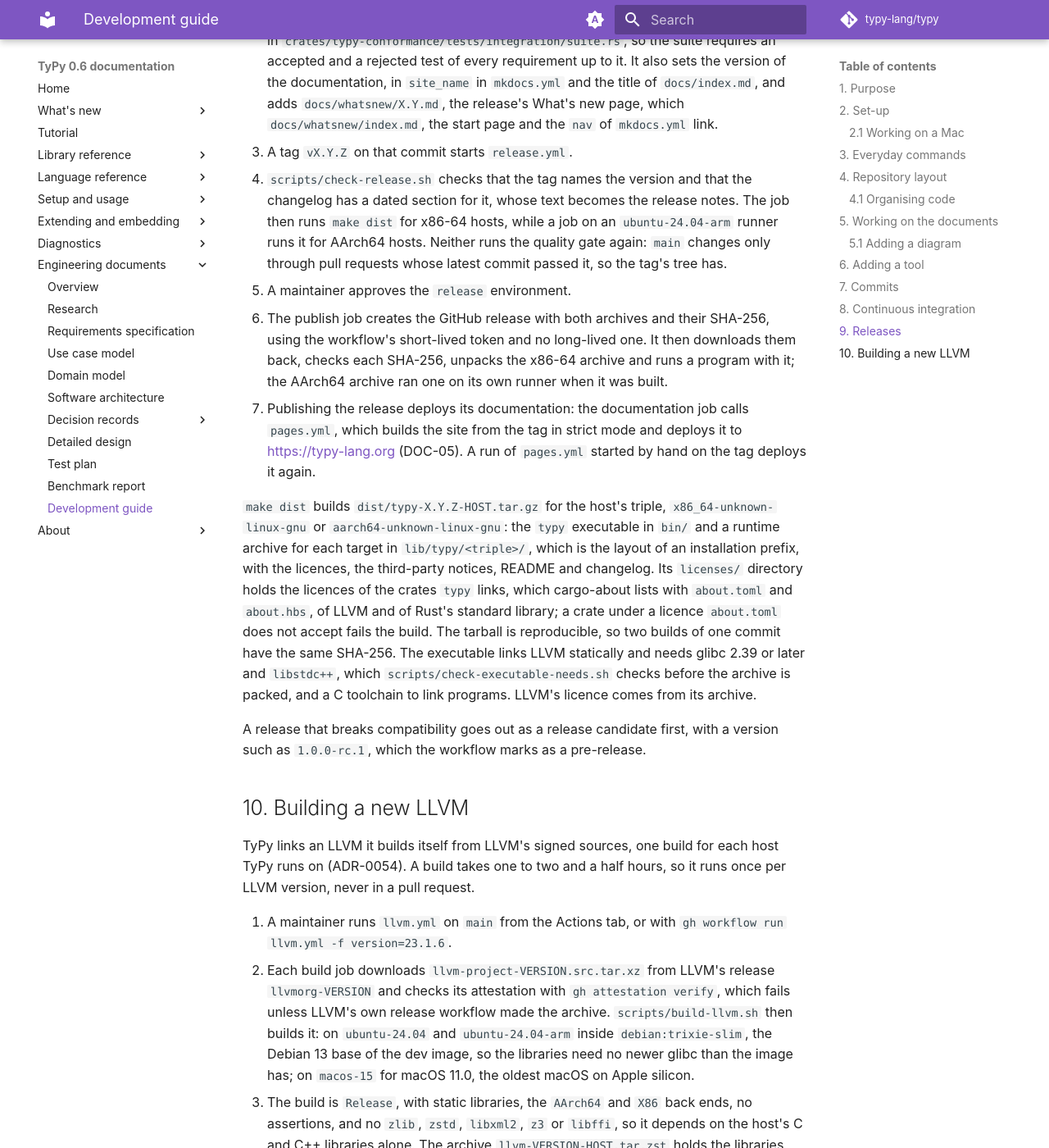
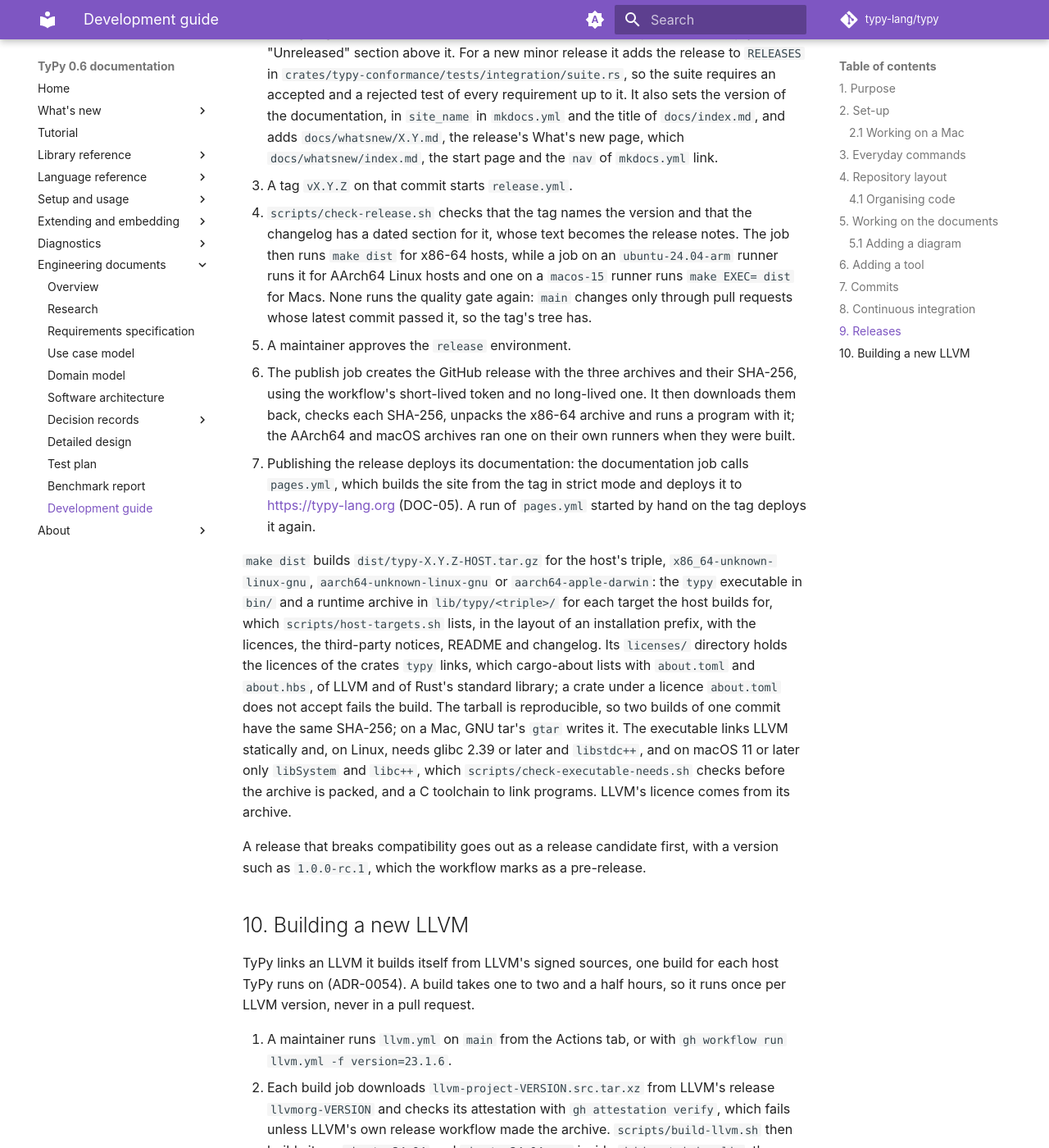
Before and after one commit to typy-lang/typy, an MkDocs documentation site: the page built from docs/development/development-guide.md, in a window 1280 px wide and 1400 px high, scrolled down 10359 px. Shown: the whole window at 82% size. Built offline with MkDocs 1.6.1 and Material for MkDocs 9.7.7, drawn with Linux system fonts in a browser that asks for light colours; comment, search, counter and statistics services are not loaded; some of the changed text lies outside the part shown.

Commit message:
Build the macOS release archive on a macos-15 runner

```diff
--- a/docs/development/development-guide.md
+++ b/docs/development/development-guide.md
@@ -225,11 +225,11 @@ to GitHub Pages.
 | `ci.yml` | Quality gate and package | Every pull request | `make check`, then `make dist`; for a pull request of documents alone, the light run below |
 | `ci.yml` | Miri and fuzzing | On demand, before a release | `make miri`, then `FUZZ_SECONDS=1800 make fuzz`; the inputs that crashed are kept as an artifact |
 | `ci.yml` | AArch64 tests | Every pull request but one of documents alone, on an `ubuntu-24.04-arm` runner | `make test`: every unit, integration and conformance test natively, and the conformance suite built for x86-64 under `qemu-x86_64` (NFR-16), then `make dist`; built with line tables for debug information, since the runner has 14 GB of disk |
-| `ci.yml` | macOS tests | Every pull request but one of documents alone, on a `macos-15` runner | `make EXEC= test` natively, with the LLVM `llvm.lock` pins from GitHub's Actions cache and the CPython oracles installed with uv (NFR-17, ADR-0055); the sanitizer run and the other architecture under qemu stay on Linux |
+| `ci.yml` | macOS tests | Every pull request but one of documents alone, on a `macos-15` runner | `make EXEC= test` natively, with the LLVM `llvm.lock` pins from the local action `pinned-llvm` and the CPython oracles installed with uv (NFR-17, ADR-0055), then `make EXEC= dist`; the sanitizer run and the other architecture under qemu stay on Linux |
 | `ci.yml` | Dependency review | Every pull request | Fails on a new dependency with a known vulnerability |
 | `image-cache.yml` | Dev image | A push to `main` that changes `.devcontainer/`, `rust-toolchain.toml` or the dev image action, for x86-64 and arm64; on demand | Builds the dev image into GitHub's Actions cache, which the jobs below read |
 | `codeql.yml` | Analyze | Every push to `main` that changes more than documents, and weekly | Code scanning of the Rust sources and the workflows, leaving out the test files that `.github/codeql/codeql-config.yml` lists |
-| `release.yml` | Check and build, Build for AArch64 hosts, Publish, then Documentation | A tag `vX.Y.Z` | Section 9 |
+| `release.yml` | Check and build, Build for AArch64 hosts, Build for macOS, Publish, then Documentation | A tag `vX.Y.Z` | Section 9 |
 | `llvm.yml` | Build for each host, then Publish | On demand, once per LLVM version | Section 10 |
 | `pages.yml` | Build the site, then Deploy | Called by `release.yml` once a release is created; a release published by hand; on demand, on a release tag | Builds the site with `scripts/build-docs.sh` on the runner after `astral-sh/setup-uv`, without the dev image, and deploys it to GitHub Pages at <https://typy-lang.org> (DOC-05) |
 
@@ -290,33 +290,36 @@ each release's branch stays on origin and an issue can be traced to it.
 4. `scripts/check-release.sh` checks that the tag names the version and that
    the changelog has a dated section for it, whose text becomes the release
    notes. The job then runs `make dist` for x86-64 hosts, while a job on an
-   `ubuntu-24.04-arm` runner runs it for AArch64 hosts. Neither runs the
-   quality gate again: `main` changes only through pull requests whose latest
+   `ubuntu-24.04-arm` runner runs it for AArch64 Linux hosts and one on a
+   `macos-15` runner runs `make EXEC= dist` for Macs. None runs the quality
+   gate again: `main` changes only through pull requests whose latest
    commit passed it, so the tag's tree has.
 5. A maintainer approves the `release` environment.
-6. The publish job creates the GitHub release with both archives and their
-   SHA-256, using the workflow's short-lived token and no long-lived one.
-   It then downloads them back, checks each SHA-256, unpacks the x86-64
-   archive and runs a program with it; the AArch64 archive ran one on its
-   own runner when it was built.
+6. The publish job creates the GitHub release with the three archives and
+   their SHA-256, using the workflow's short-lived token and no long-lived
+   one. It then downloads them back, checks each SHA-256, unpacks the
+   x86-64 archive and runs a program with it; the AArch64 and macOS
+   archives ran one on their own runners when they were built.
 7. Publishing the release deploys its documentation: the documentation job
    calls `pages.yml`, which builds the site from the tag in strict mode and
    deploys it to <https://typy-lang.org> (DOC-05). A run of `pages.yml`
    started by hand on the tag deploys it again.
 
 `make dist` builds `dist/typy-X.Y.Z-HOST.tar.gz` for the host's triple,
-`x86_64-unknown-linux-gnu` or `aarch64-unknown-linux-gnu`: the
-`typy` executable in `bin/` and a runtime archive for each target in
-`lib/typy/<triple>/`, which is the layout of an installation prefix, with
+`x86_64-unknown-linux-gnu`, `aarch64-unknown-linux-gnu` or
+`aarch64-apple-darwin`: the `typy` executable in `bin/` and a runtime
+archive in `lib/typy/<triple>/` for each target the host builds for, which
+`scripts/host-targets.sh` lists, in the layout of an installation prefix, with
 the licences, the third-party notices, README and changelog. Its
 `licenses/` directory holds the licences of the crates `typy` links, which
 cargo-about lists with `about.toml` and `about.hbs`, of LLVM and of Rust's
 standard library; a crate under a licence `about.toml` does not accept fails
 the build. The tarball is reproducible, so two builds of one commit have the
-same SHA-256. The executable links LLVM statically and needs glibc 2.39 or
-later and `libstdc++`, which `scripts/check-executable-needs.sh` checks
-before the archive is packed, and a C toolchain to link programs. LLVM's
-licence comes from its archive.
+same SHA-256; on a Mac, GNU tar's `gtar` writes it. The executable links
+LLVM statically and, on Linux, needs glibc 2.39 or later and `libstdc++`,
+and on macOS 11 or later only `libSystem` and `libc++`, which
+`scripts/check-executable-needs.sh` checks before the archive is packed,
+and a C toolchain to link programs. LLVM's licence comes from its archive.
 
 A release that breaks compatibility goes out as a release candidate first,
 with a version such as `1.0.0-rc.1`, which the workflow marks as a
```
Also changed, not shown: other parts of docs/development/development-guide.md (+1 -1 lines), 7 other files.
